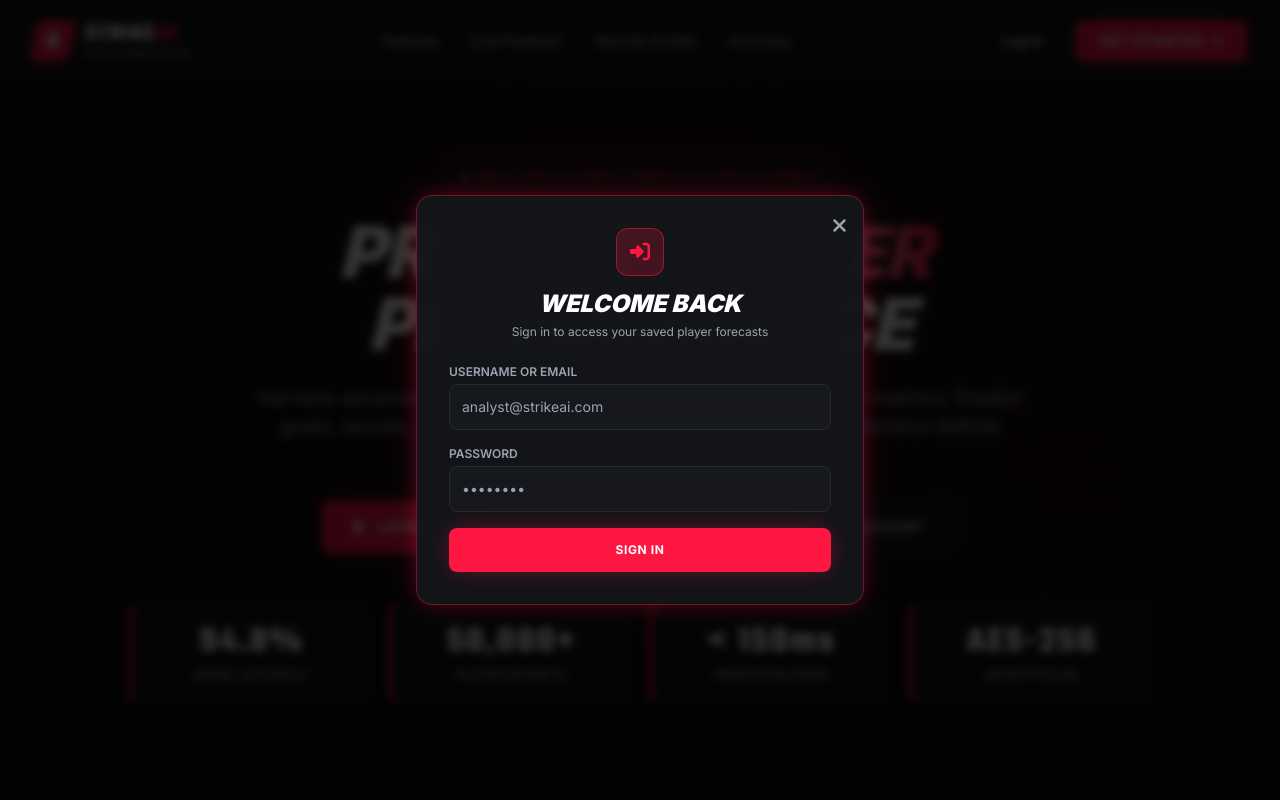
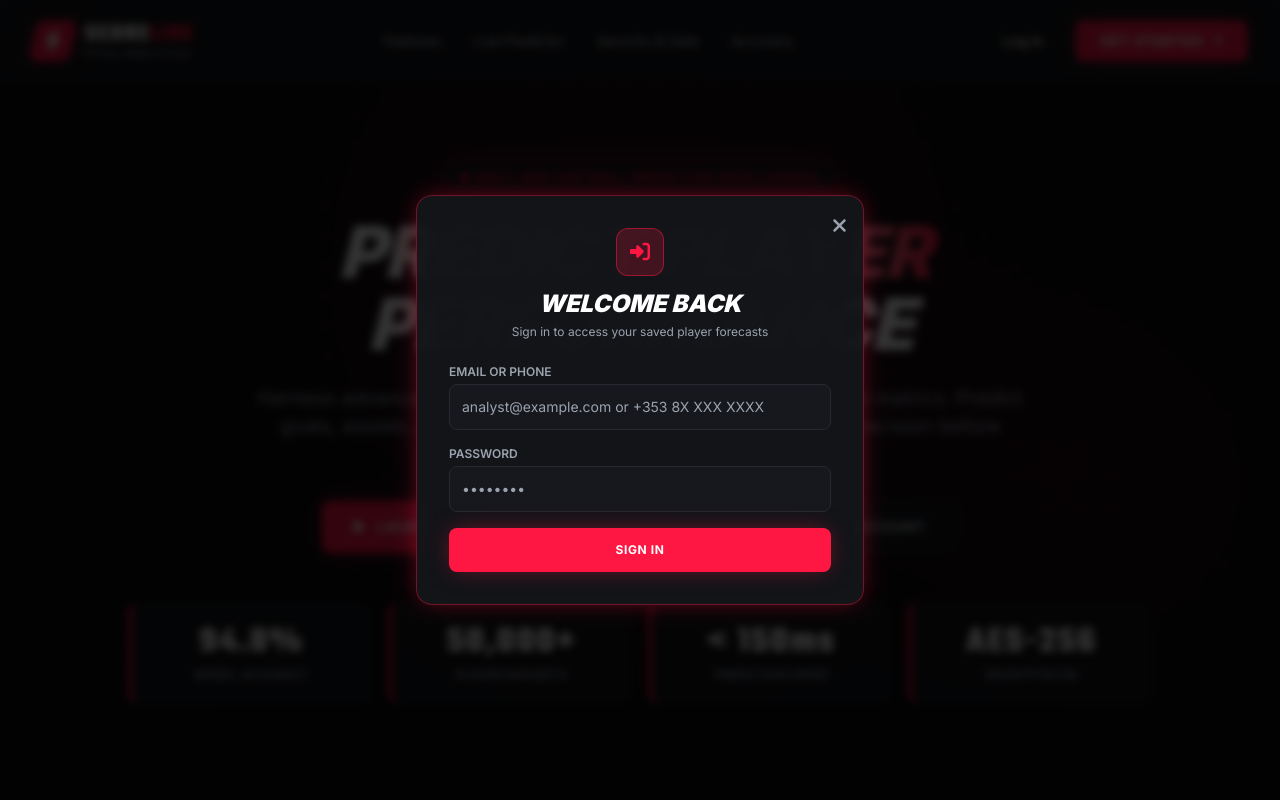
Before and after one commit to Darragh7/CS6422-Complex-Systems-Design-Group-3, a Django app: page /webplay/ in a window 1280 px wide, after a click on "Log In". Run offline with Django 4.2, Linux system fonts and the light colour scheme; some libraries are stand-ins or nearby versions.

Commit message:
Changed StrikeAI to ScoreLine

```diff
--- a/Django/webplay/Templates/land2.html
+++ b/Django/webplay/Templates/land2.html
@@ -3,7 +3,7 @@
 <head>
     <meta charset="UTF-8">
     <meta name="viewport" content="width=device-width, initial-scale=1.0">
-    <title>STRIKE AI | Football Player Performance Predictor</title>
+    <title>SCORELINE | Football Player Performance Predictor</title>
 
     <!-- Tailwind CSS -->
     <script src="https://cdn.tailwindcss.com"></script>
@@ -107,6 +107,15 @@
     </style>
 </head>
 <body class="sport-grid antialiased selection:bg-activeRed selection:text-white">
+    {% if messages %}
+    <div class="fixed top-24 inset-x-4 z-[60] mx-auto max-w-xl space-y-2" aria-live="polite">
+        {% for message in messages %}
+        <div role="status" class="rounded-lg border px-4 py-3 text-sm shadow-lg {% if message.tags == 'success' %}border-green-500/50 bg-green-950 text-green-200{% else %}border-activeRed/50 bg-red-950 text-red-200{% endif %}">
+            {{ message }}
+        </div>
+        {% endfor %}
+    </div>
+    {% endif %}
 
     <header class="sticky top-0 z-50 glass-panel border-b border-sportBorder/60">
         <div class="max-w-7xl mx-auto px-4 sm:px-6 lg:px-8 h-20 flex items-center justify-between">
@@ -118,7 +127,7 @@
                 </div>
                 <div class="flex flex-col">
                     <span class="font-extrabold text-2xl tracking-wider text-white uppercase font-['Teko'] leading-none">
-                        STRIKE<span class="text-activeRed">AI</span>
+                        SCORE<span class="text-activeRed">LINE</span>
                     </span>
                     <span class="text-[10px] tracking-widest text-gray-400 uppercase font-semibold">Pitch Analytics</span>
                 </div>
@@ -134,6 +143,15 @@
 
             <!-- Action Buttons -->
             <div class="flex items-center gap-3">
+                {% if request.session.user_id %}
+                <span class="text-sm text-gray-300">Welcome, {{ request.session.first_name }}</span>
+                <form action="{% url 'logout' %}" method="post">
+                    {% csrf_token %}
+                    <button type="submit" class="px-5 py-2.5 text-sm font-semibold text-gray-200 hover:text-white transition-colors">
+                        Log Out
+                    </button>
+                </form>
+                {% else %}
                 <button onclick="openModal('loginModal')" class="px-5 py-2.5 text-sm font-semibold text-gray-200 hover:text-white transition-colors">
                     Log In
                 </button>
@@ -143,6 +161,7 @@
                         Get Started <i class="fa-solid fa-arrow-right text-xs"></i>
                     </span>
                 </button>
+                {% endif %}
             </div>
         </div>
     </header>
@@ -430,8 +449,8 @@
                 <div class="w-8 h-8 bg-activeRed rounded flex items-center justify-center text-white text-sm font-bold shadow-red-glow">
                     <i class="fa-solid fa-bolt"></i>
                 </div>
-                <span class="font-bold text-lg text-white font-['Teko'] tracking-wider">STRIKE<span class="text-activeRed">AI</span></span>
-                <span class="text-xs text-gray-500">© 2026 Strike Predictive Analytics</span>
+                <span class="font-bold text-lg text-white font-['Teko'] tracking-wider">SCORE<span class="text-activeRed">LINE</span></span>
+                <span class="text-xs text-gray-500">© 2026 SCORELINE Predictive Analytics</span>
             </div>
             <div class="flex items-center gap-6 text-xs text-gray-400">
                 <a href="#" class="hover:text-activeRed transition-colors">Privacy Policy</a>
@@ -457,14 +476,15 @@
                 <p class="text-xs text-gray-400 mt-1">Sign in to access your saved player forecasts</p>
             </div>
 
-            <form onsubmit="handleAuthSubmit(event, 'Login Successful!')" class="space-y-4">
+            <form action="{% url 'login' %}" method="post" class="space-y-4">
+                {% csrf_token %}
                 <div>
-                    <label class="block text-xs font-semibold text-gray-400 uppercase mb-1">Username or Email</label>
-                    <input type="text" required placeholder="analyst@strikeai.com" class="w-full bg-sportCard border border-sportBorder rounded-lg p-3 text-sm text-white focus:outline-none focus:border-activeRed">
+                    <label class="block text-xs font-semibold text-gray-400 uppercase mb-1">Email or Phone</label>
+                    <input type="text" name="identifier" required autocomplete="username" placeholder="analyst@example.com or +353 8X XXX XXXX" class="w-full bg-sportCard border border-sportBorder rounded-lg p-3 text-sm text-white focus:outline-none focus:border-activeRed">
                 </div>
                 <div>
                     <label class="block text-xs font-semibold text-gray-400 uppercase mb-1">Password</label>
-                    <input type="password" required placeholder="••••••••" class="w-full bg-sportCard border border-sportBorder rounded-lg p-3 text-sm text-white focus:outline-none focus:border-activeRed">
+                    <input type="password" name="password" required maxlength="128" autocomplete="current-password" placeholder="••••••••" class="w-full bg-sportCard border border-sportBorder rounded-lg p-3 text-sm text-white focus:outline-none focus:border-activeRed">
                 </div>
                 <button type="submit" class="w-full py-3.5 bg-activeRed hover:bg-red-600 text-white font-bold rounded-lg uppercase tracking-wider text-xs shadow-red-glow transition-all">
                     Sign In
@@ -488,36 +508,37 @@
                 <p class="text-xs text-gray-400 mt-1">Join the premier football prediction platform</p>
             </div>
 <!----Regestration----->
-            <form onsubmit="handleAuthSubmit(event, 'Account Created Successfully!')" class="space-y-4">
+            <form action="{% url 'signup' %}" method="post" class="space-y-4">
+                {% csrf_token %}
                 <div class="grid grid-cols-2 gap-3">
                     <div>
                         <label class="block text-xs font-semibold text-gray-400 uppercase mb-1">First Name</label>
-                        <input type="text" name="first_name" required placeholder="Enter your name" class="w-full bg-sportCard border border-sportBorder rounded-lg p-3 text-sm text-white focus:outline-none focus:border-activeRed">
+                        <input type="text" name="first_name" required maxlength="50" autocomplete="given-name" placeholder="Enter your name" class="w-full bg-sportCard border border-sportBorder rounded-lg p-3 text-sm text-white focus:outline-none focus:border-activeRed">
                     </div>
                     <div>
                         <label class="block text-xs font-semibold text-gray-400 uppercase mb-1">Last Name</label>
-                        <input type="text" name="last_name" required placeholder="Enter your surname" class="w-full bg-sportCard border border-sportBorder rounded-lg p-3 text-sm text-white focus:outline-none focus:border-activeRed">
+                        <input type="text" name="last_name" required maxlength="50" autocomplete="family-name" placeholder="Enter your surname" class="w-full bg-sportCard border border-sportBorder rounded-lg p-3 text-sm text-white focus:outline-none focus:border-activeRed">
                     </div>
                 </div>
 
                 <!-- Email Address (Matches your schema constraint: email OR phone required) -->
                 <div>
                     <label class="block text-xs font-semibold text-gray-400 uppercase mb-1">Email Address</label>
-                    <input type="email" name="email" placeholder="Enter your mail address" class="w-full bg-sportCard border border-sportBorder rounded-lg p-3 text-sm text-white focus:outline-none focus:border-activeRed">
+                    <input type="email" name="email" maxlength="100" autocomplete="email" placeholder="Enter your mail address" class="w-full bg-sportCard border border-sportBorder rounded-lg p-3 text-sm text-white focus:outline-none focus:border-activeRed">
                     <span class="text-[10px] text-gray-500 mt-1 block">Required if phone is not provided</span>
                 </div>
 
                 <!-- Phone Number (Matches your SQL constraints for Irish +353 or Indian +91 formats) -->
                 <div>
                     <label class="block text-xs font-semibold text-gray-400 uppercase mb-1">Phone Number</label>
-                    <input type="tel" name="phone" placeholder="+353 8X XXX XXXX or +91 XXXXXXXXXX" class="w-full bg-sportCard border border-sportBorder rounded-lg p-3 text-sm text-white focus:outline-none focus:border-activeRed">
+                    <input type="tel" name="phone" maxlength="20" autocomplete="tel" placeholder="+353 8X XXX XXXX or +91 6XXXXXXXXX" class="w-full bg-sportCard border border-sportBorder rounded-lg p-3 text-sm text-white focus:outline-none focus:border-activeRed">
                     <span class="text-[10px] text-gray-500 mt-1 block"></span>
                 </div>
 
                 <!-- Password (For user_passwords table) -->
                 <div>
                     <label class="block text-xs font-semibold text-gray-400 uppercase mb-1">Password</label>
-                    <input type="password" name="password" required placeholder="Enter your passsword" class="w-full bg-sportCard border border-sportBorder rounded-lg p-3 text-sm text-white focus:outline-none focus:border-activeRed">
+                    <input type="password" name="password" required minlength="8" maxlength="128" autocomplete="new-password" placeholder="Enter your password" class="w-full bg-sportCard border border-sportBorder rounded-lg p-3 text-sm text-white focus:outline-none focus:border-activeRed">
                 </div>
 
                 <!-- Submit Button -->
@@ -660,12 +681,6 @@
             document.getElementById(id).classList.add('hidden');
         }
 
-        function handleAuthSubmit(event, message) {
-            event.preventDefault();
-            alert(message);
-            closeModal('loginModal');
-            closeModal('registerModal');
-        }
     </script>
 </body>
 </html>
```
